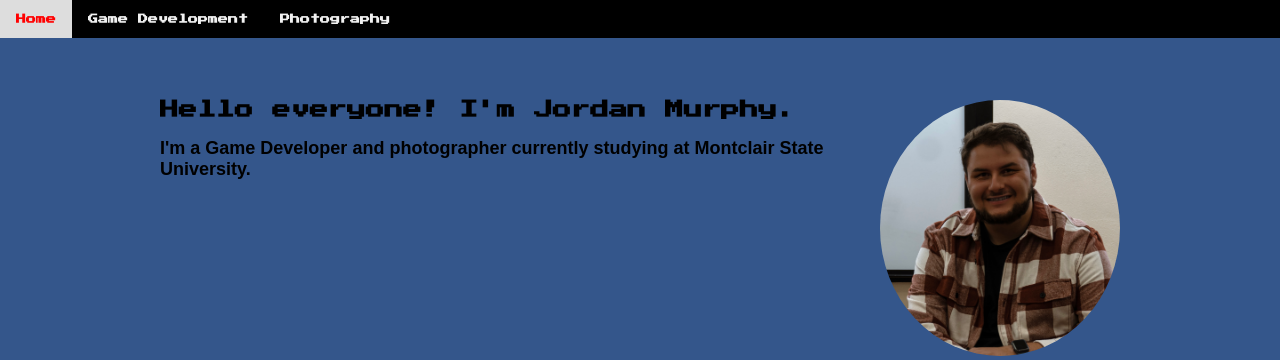
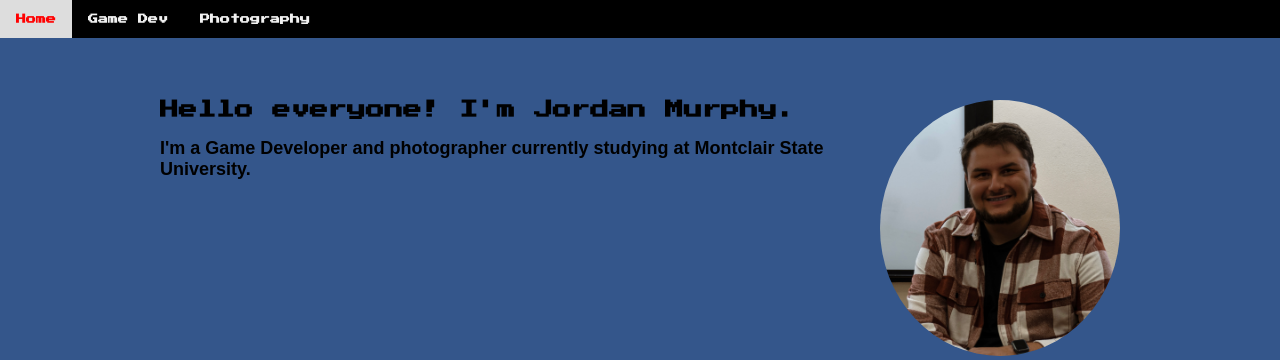
Before and after one commit to jmurphy007/jmurphy007.github.io, a PHP site: page / in a window 1280 px wide. Shown: the top 360 px of the page. Run offline with PHP 8.4, Linux system fonts and the light colour scheme.

Commit message:
Trying to fix navbar

```diff
--- a/index.html
+++ b/index.html
@@ -11,7 +11,7 @@
 	<body>
 		<div class = "topnav">
 		<a class = "active" href="index.html">Home</a>
-			<a href="#gamedev">Game Development</a>
+			<a href="#gamedev">Game Dev</a>
 			<a href="#photo">Photography</a>
 		</div>
 		<div class = "wrapper">
@@ -27,7 +27,7 @@
 		<div class = "bottomnav">
 			<a href="https://www.linkedin.com/in/jordan-murphy-567519256/">LinkedIn</a>
 			<a href="https://github.com/jmurphy007">Github</a>
-			<a href="https://instagram.com/jmurph_photos?igshid=Zjc2ZTc4Nzk=">Photography Instagram</a>
+			<a href="https://instagram.com/jmurph_photos?igshid=Zjc2ZTc4Nzk= ">Photography Instagram</a>
 		</div>
 	</body>
 </html>
--- a/styles.css
+++ b/styles.css
@@ -74,3 +74,4 @@ p{
 .bottomnav a:hover {
   background-color: #ddd;
   color: black;
+}
```
